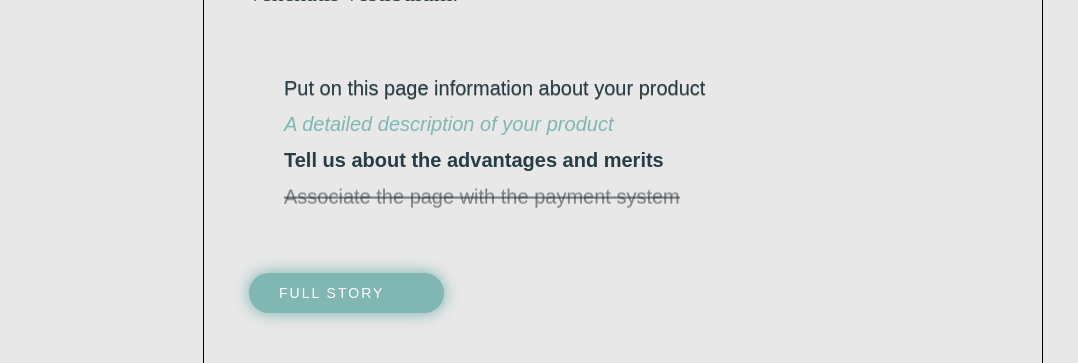
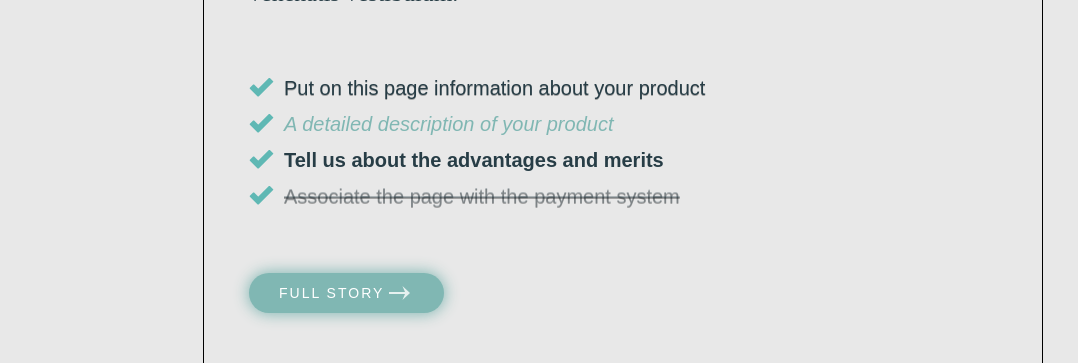
Before and after one commit to Alex-Nicalace/css_5-homework, a plain HTML site: page index.html in a window 1280 px wide. Shown: the part 1328-1691 px from the top of the page, without its empty margins (17-1095 px from the left). Drawn offline with Linux system fonts and the light colour scheme.

Commit message:
modified path

```diff
--- a/css/style.css
+++ b/css/style.css
@@ -152,7 +152,7 @@ h1 {
 	padding-bottom: 59px;
 }
 .list .list-item {
-	background: 0 8px url("img/check_icon.png") no-repeat;
+	background: 0 8px url("/img/check_icon.png") no-repeat;
 	padding-left: 35px;
 }
 .list .list-item.list-item-onestr {
@@ -181,7 +181,7 @@ h1 {
 	letter-spacing: 2px;
 	text-transform: uppercase;
 	border-radius: 20px;
-	background: #80b7b3 140px url('img/Shape_2.png') no-repeat;
+	background: #80b7b3 140px url('/img/Shape_2.png') no-repeat;
 	padding: 0 60px 0 30px;
 	box-shadow: 0 0 15px 1px #80b7b3;
 }
```
